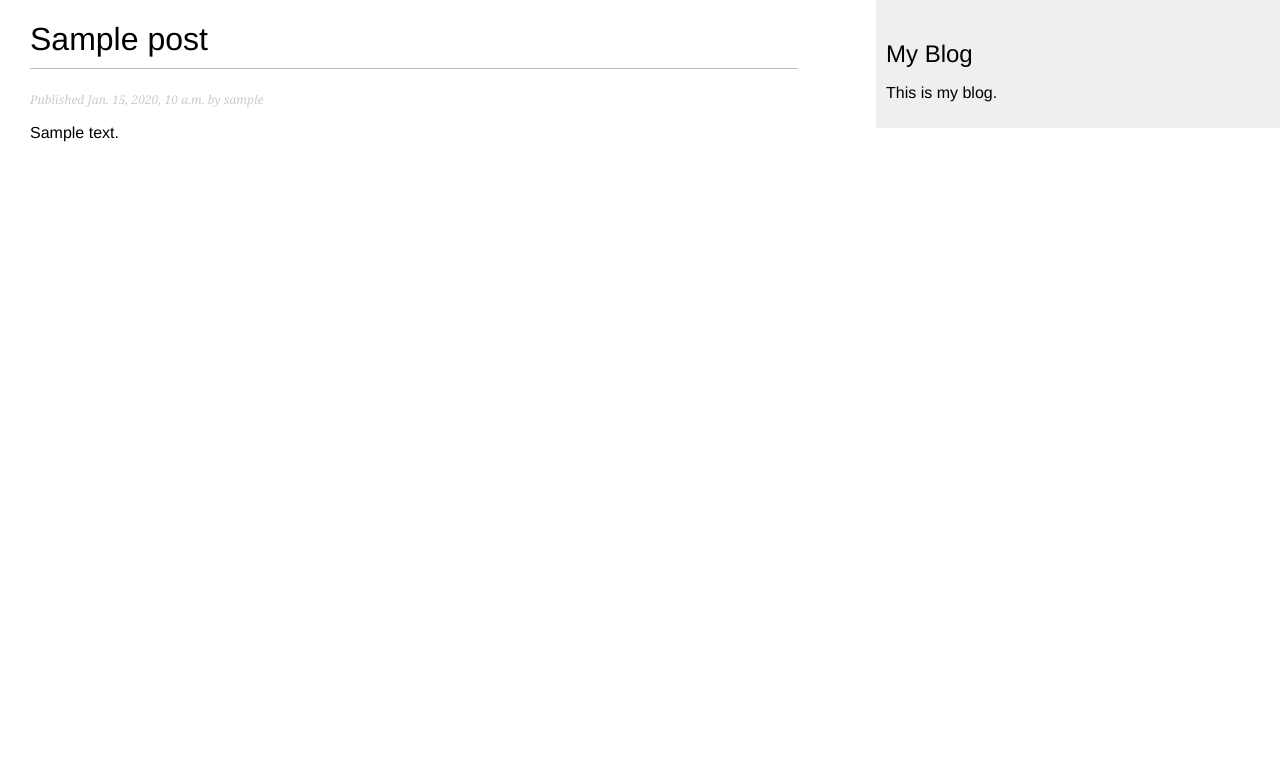
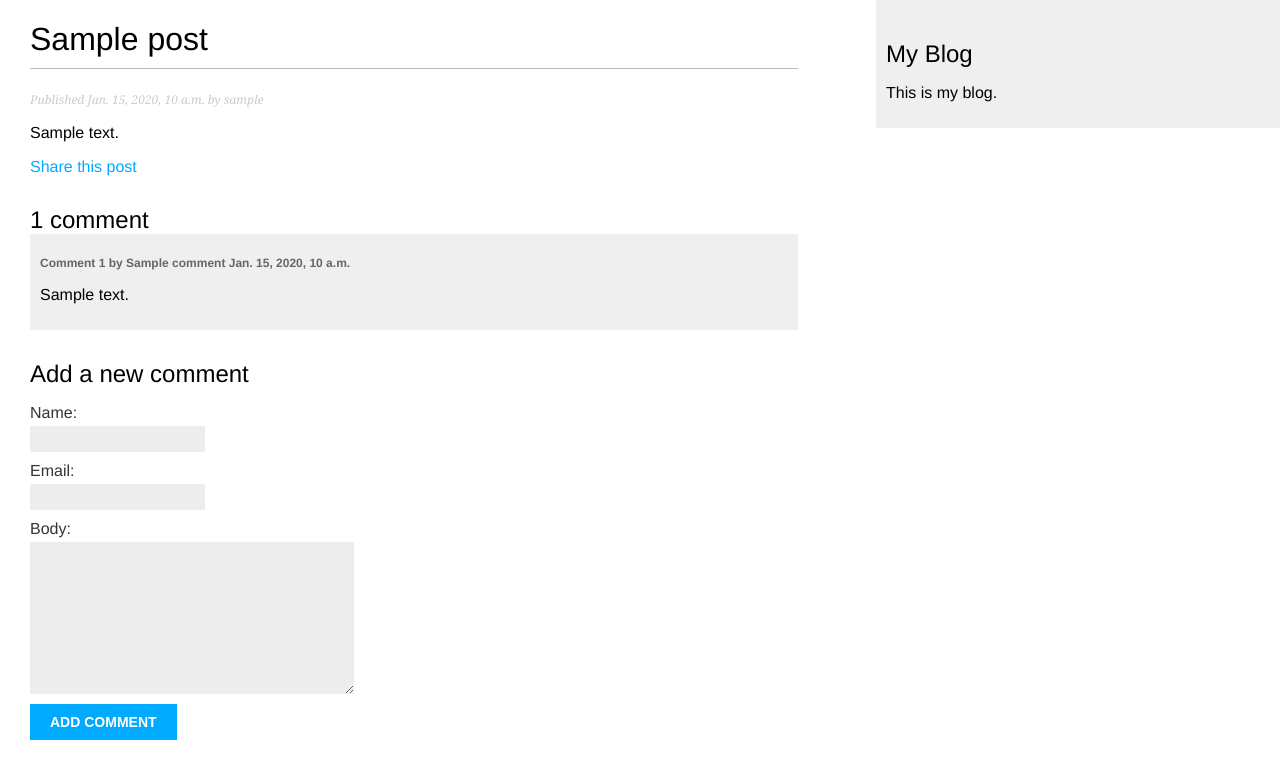
Before and after one commit to HamedDaneshvar/blog, a Django app: a page that uses blog/templates/blog/post/detail.html in a window 1280 px wide. Shown: the top 779 px of the page. Run offline with Django 3.2, Linux system fonts and the light colour scheme; tables that the repository leaves empty hold one stand-in row (values such as "Sample post").

Commit message:
Feature: add comment system to blog app

```diff
--- /dev/null
+++ b/blog/admin/__init__.py
@@ -0,0 +1,2 @@
+from .post import PostAdmin
+from .comment import CommentAdmin
--- a/blog/admin.py
+++ b/blog/admin/post.py
@@ -1,5 +1,5 @@
 from django.contrib import admin
-from .models import Post
+from blog.models.post import Post
 
 @admin.register(Post)
 class PostAdmin(admin.ModelAdmin):
--- /dev/null
+++ b/blog/forms/comment.py
@@ -0,0 +1,8 @@
+from django import forms
+from blog.models.comment import Comment
+
+class CommentForm(forms.ModelForm):
+
+    class Meta:
+        model = Comment
+        fields = ("name", "email", "body")
--- /dev/null
+++ b/blog/models/__init__.py
@@ -0,0 +1,2 @@
+from .post import *
+from .comment import *
--- /dev/null
+++ b/blog/models/comment.py
@@ -0,0 +1,39 @@
+from django.db import models
+from django.utils.translation import gettext_lazy as _
+
+from .post import Post
+
+
+class Comment(models.Model):
+    post = models.ForeignKey(
+        Post,
+        on_delete=models.CASCADE,
+        related_name="comments",
+        verbose_name=_("Post")
+    )
+    name = models.CharField(
+        max_length=80,
+        verbose_name=_("Name"),
+    )
+    email = models.EmailField(
+        verbose_name=_("Email")
+    )
+    body = models.TextField(
+        verbose_name=_("Body")
+    )
+    created = models.DateTimeField(
+        auto_now_add=True,
+    )
+    updated = models.DateTimeField(
+        auto_now=True,
+    )
+    active = models.BooleanField(
+        default=True,
+        verbose_name=_("Active"),
+    )
+
+    class Meta:
+        ordering = ('created',)
+
+    def __str__(self):
+        return f"Comment by {self.name} on {self.post}"
--- a/blog/templates/blog/post/detail.html
+++ b/blog/templates/blog/post/detail.html
@@ -8,4 +8,37 @@
     Published {{ post.publish }} by {{ post.author }}
     </p>
     {{ post.body|linebreaks }}
+    <p>
+        <a href="{% url 'blog:post_share' post.id %}">
+        Share this post
+        </a>
+    </p>
+    {% with comments.count as total_comments %}
+        <h2>
+        {{ total_comments }} comment{{ total_comments|pluralize }}
+        </h2>
+    {% endwith %}
+
+    {% for comment in comments %}
+    <div class="comment">
+        <p class="info">
+        Comment {{ forloop.counter }} by {{ comment.name }}
+        {{ comment.created }}
+        </p>
+        {{ comment.body|linebreaks }}
+    </div>
+    {% empty %}
+        <p>There are no comments yet.</p>
+    {% endfor %}
+
+    {% if new_comment %}
+    <h2>Your comment has been added.</h2>
+    {% else %}
+        <h2>Add a new comment</h2>
+        <form method="post">
+        {{ comment_form.as_p }}
+        {% csrf_token %}
+        <p><input type="submit" value="Add comment"></p>
+        </form>
+    {% endif %}
 {% endblock %}
--- a/blog/urls.py
+++ b/blog/urls.py
@@ -9,5 +9,6 @@ urlpatterns = [
     path("", views.PostListView.as_view(), name="post_list"),
     path("<int:year>/<int:month>/<int:day>/<slug:post>/",
          views.post_detail,
-         name="post_detail")
+         name="post_detail"),
+    path("<int:post_id>/share/", views.post_share, name="post_share"),
 ]
--- a/blog/views.py
+++ b/blog/views.py
@@ -2,34 +2,12 @@ from django.shortcuts import (
     render,
     get_object_or_404
 )
-from django.core.paginator import (
-    Paginator,
-    EmptyPage,
-    PageNotAnInteger,
-)
 from django.views.generic import ListView
-from .models import Post
+from django.core.mail import send_mail
+from .models.post import Post
+from .forms.emailpost import EmailPostForm
+from .forms.comment import CommentForm
 
-
-# def post_list(request):
-#     object_list = Post.published.all()
-#     paginator = Paginator(object_list, 3) # 3 post in each page
-#     page = request.GET.get('page')
-
-#     try:
-#         posts = paginator.page(page)
-#     except PageNotAnInteger:
-#         # if page is not an integer deliver the first page
-#         posts = paginator.page(1)
-#     except EmptyPage:
-#         # if page is out of range deliver last page of results
-#         posts = paginator.page(paginator.num_pages)
-
-#     return render(
-#         request,
-#         'blog/post/list.html',
-#         {'page':page,
-#          'posts':posts})
 
 class PostListView(ListView):
     queryset = Post.published.all()
@@ -43,6 +21,56 @@ def post_detail(request, year, month, day, post):
                                    publish__year=year,
                                    publish__month=month,
                                    publish__day=day,)
+
+
+    comments = post.comments.filter(active=True)
+
+    new_comment = None
+
+    if request.method == "POST":
+        comment_form = CommentForm(data=request.POST)
+
+        if comment_form.is_valid():
+            new_comment = comment_form.save(commit=False)
+            new_comment.post = post
+            new_comment.save()
+    else:
+        comment_form = CommentForm()
+
     return render(request,
                   'blog/post/detail.html',
-                  {'post':post})
+                  {'post':post,
+                   'comments':comments,
+                   'new_comment':new_comment,
+                   'comment_form':comment_form,})
+
+
+def post_share(request, post_id):
+    post = get_object_or_404(Post, id=post_id, status="published")
+    sent = False
+
+    if request.method == "POST":
+        # for was submitted
+        form = EmailPostForm(request.POST)
+
+        if form.is_valid():
+            # form fields passed validation
+            cd = form.cleaned_data
+            # send email
+            post_url = request.build_absolute_uri(
+                post.get_absolute_url())
+            subject = f"{cd['name']} recommends you read {post.title}"
+            message = f"Read {post.title} at {post_url}\n\n" \
+                      f"{cd['name']}'s comments: {cd['comments']}"
+
+            send_mail(subject, message, 'info@localhost', [cd['to'],])
+
+            sent = True
+
+    else:
+        form = EmailPostForm()
+    return render(request,
+                  'blog/post/share.html',
+                  {"post":post,
+                   "form":form,
+                   "sent":sent,})
--- a/config/settings.py
+++ b/config/settings.py
@@ -127,3 +127,9 @@ STATIC_URL = '/static/'
 # https://docs.djangoproject.com/en/3.2/ref/settings/#default-auto-field
 
 DEFAULT_AUTO_FIELD = 'django.db.models.BigAutoField'
+
+
+# E-mail config
+
+EMAIL_BACKEND = 'django.core.mail.backends.console.EmailBackend'
+DEFAULT_FROM_EMAIL = "Info@localhost"
```
Also changed, not shown: blog/admin/comment.py (added, +8 -0 lines), blog/forms/emailpost.py (added, +8 -0 lines), blog/templates/blog/post/share.html (added, +20 -0 lines), blog/migrations/0002_auto_20220801_1822.py (added), blog/models/post.py (renamed from blog/models.py).
